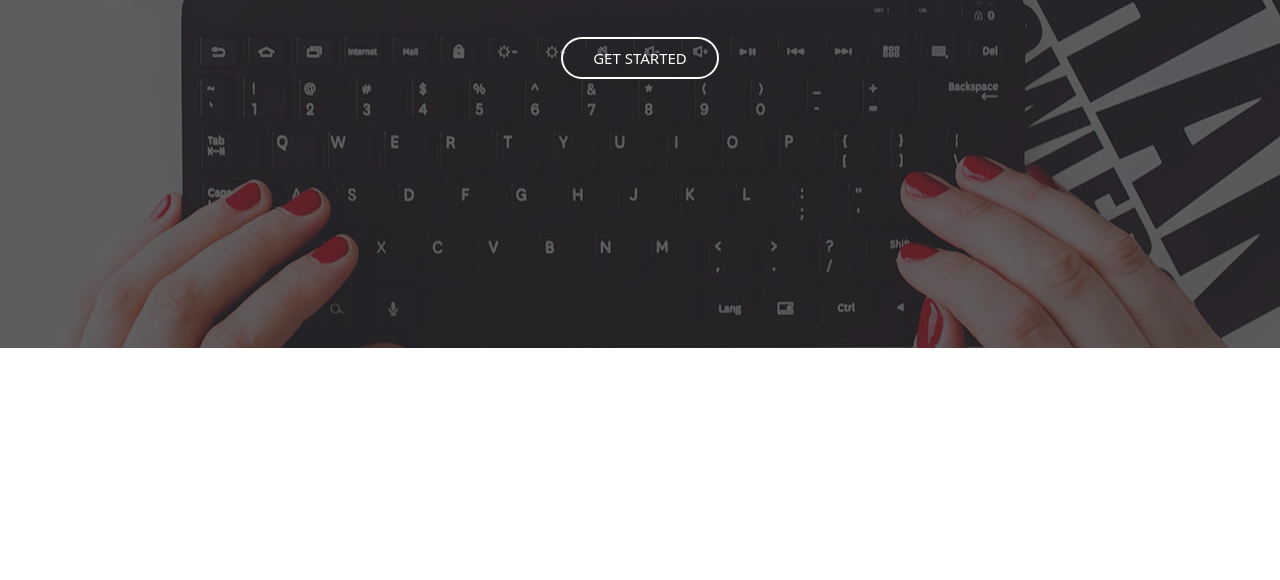
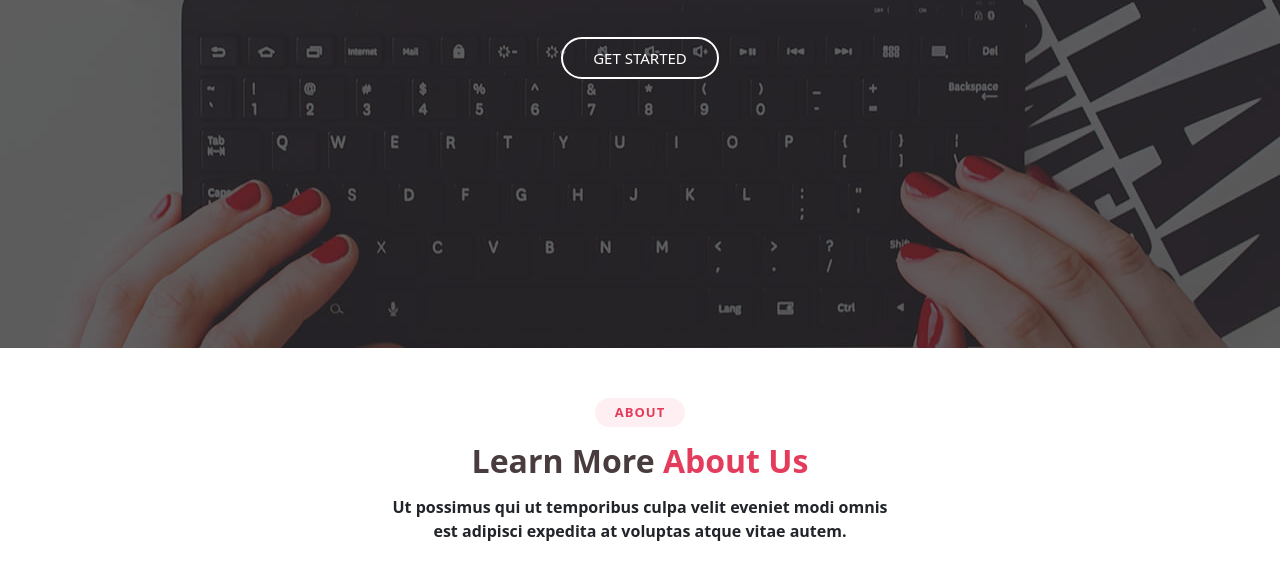
Before and after one commit to IJlnflhbrzDev/Kuydigitalin, a plain HTML site: page index.html in a window 1280 px wide. Shown: the part 452-1032 px from the top of the page. Drawn offline with nearby package versions, Linux system fonts and the light colour scheme.

Commit message:
+ui about

```diff
--- a/index.html
+++ b/index.html
@@ -68,14 +68,21 @@
      </nav>
 
      <!-- ================================= header bootstrap ================================= -->
-     <section id="hero" class="hero">
+     <header id="hero" class="hero">
           <div class="hero-container">
                <h3 class="mb-3">Welcome to <strong>Kuydigitalin</strong></h3>
                <h1 class="mt-4">WE'RE CREATIVE AGENCY</h1>
                <h2 class="lead">We are team of talanted designers making websites with Kuydigitalin</h2>
                <a href="#about" class="hero-started-link">GET STARTED</a>
           </div>
-     </section>
+     </header>
+  <section id="about">
+    <div class="section_title">
+      <h2>about</h2>
+      <h3>Learn More <span>About Us</span></h3>
+      <p class="description_p">Ut possimus qui ut temporibus culpa velit eveniet modi omnis est adipisci expedita at voluptas atque vitae autem.</p>
+    </div>
+  </section>
 
      <!-- ================================= script bootstrap ================================= -->
      <script src="https://cdn.jsdelivr.net/npm/@popperjs/core@2.5.4/dist/umd/popper.min.js" integrity="sha384-q2kxQ16AaE6UbzuKqyBE9/u/KzioAlnx2maXQHiDX9d4/zp8Ok3f+M7DPm+Ib6IU" crossorigin="anonymous"></script>
--- a/style/style.scss
+++ b/style/style.scss
@@ -1,5 +1,12 @@
 body {
   height: 200vh;
+}
+section {
+  margin-top: 50px;
+  margin-bottom: 20px;
+}
+.description_p {
+  width: 40%;
 }
 .section_title {
   text-align: center;
@@ -179,6 +186,9 @@ h4 {
 // ====================responsive brekpoints ====================
 
 @media (min-width: 992px) and (max-width: 1100px) {
+  .description_p {
+    width: 40%;
+  }
   .navbar {
     .nav-link {
       padding: 10px 0 10px 5px !important;
@@ -205,6 +215,9 @@ h4 {
 }
 
 @media (max-width: 300px) {
+  .description_p {
+    width: 100% !important;
+  }
   #logo {
     width: 200px !important;
   }
```
Also changed, not shown: style/style.css, 1 other file.
